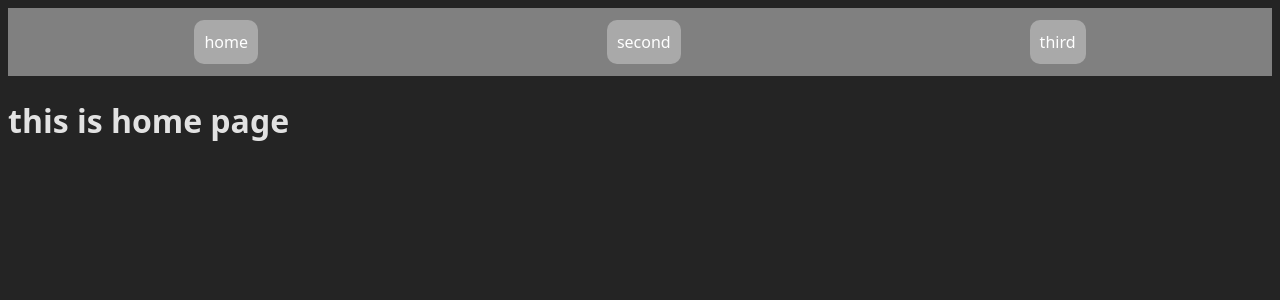
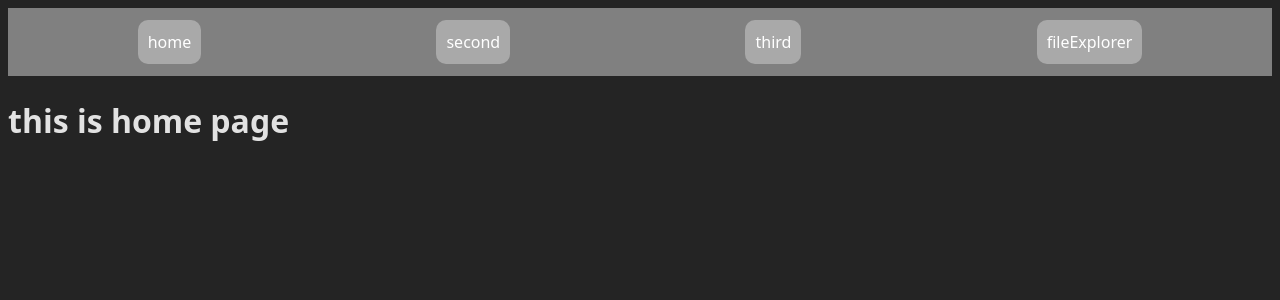
Before and after one commit to abkr020/practice-react-with-ts, a React (Vite) app: page / in a window 1280 px wide. Shown: the top 300 px of the page. Built offline with nearby package versions, Linux system fonts and the light colour scheme.

Commit message:
initiate

```diff
--- a/src/App.tsx
+++ b/src/App.tsx
@@ -1,6 +1,7 @@
 import { BrowserRouter, Route, Routes } from "react-router-dom"
 import Navbar from "./components/navbar/Navbar"
 import HomePage from "./pages/Home"
+import FileExplorerPage from "./pages/fileExplorer/FileExplorer"
 
 function App() {
 
@@ -10,6 +11,7 @@ function App() {
         <Navbar />
         <Routes>
           <Route path="/" element={<HomePage />} />
+          <Route path="/file-explorer" element={<FileExplorerPage />} />
         </Routes>
       </BrowserRouter>
 
--- a/src/components/navbar/Navbar.tsx
+++ b/src/components/navbar/Navbar.tsx
@@ -6,6 +6,8 @@ const Navbar: React.FC = () => {
             <NavLink to="/">home</NavLink>
             <NavLink to="/second">second</NavLink>
             <NavLink to="third">third</NavLink>
+            <NavLink to="/file-explorer">fileExplorer</NavLink>
+
         </nav>
     )
 }
```
